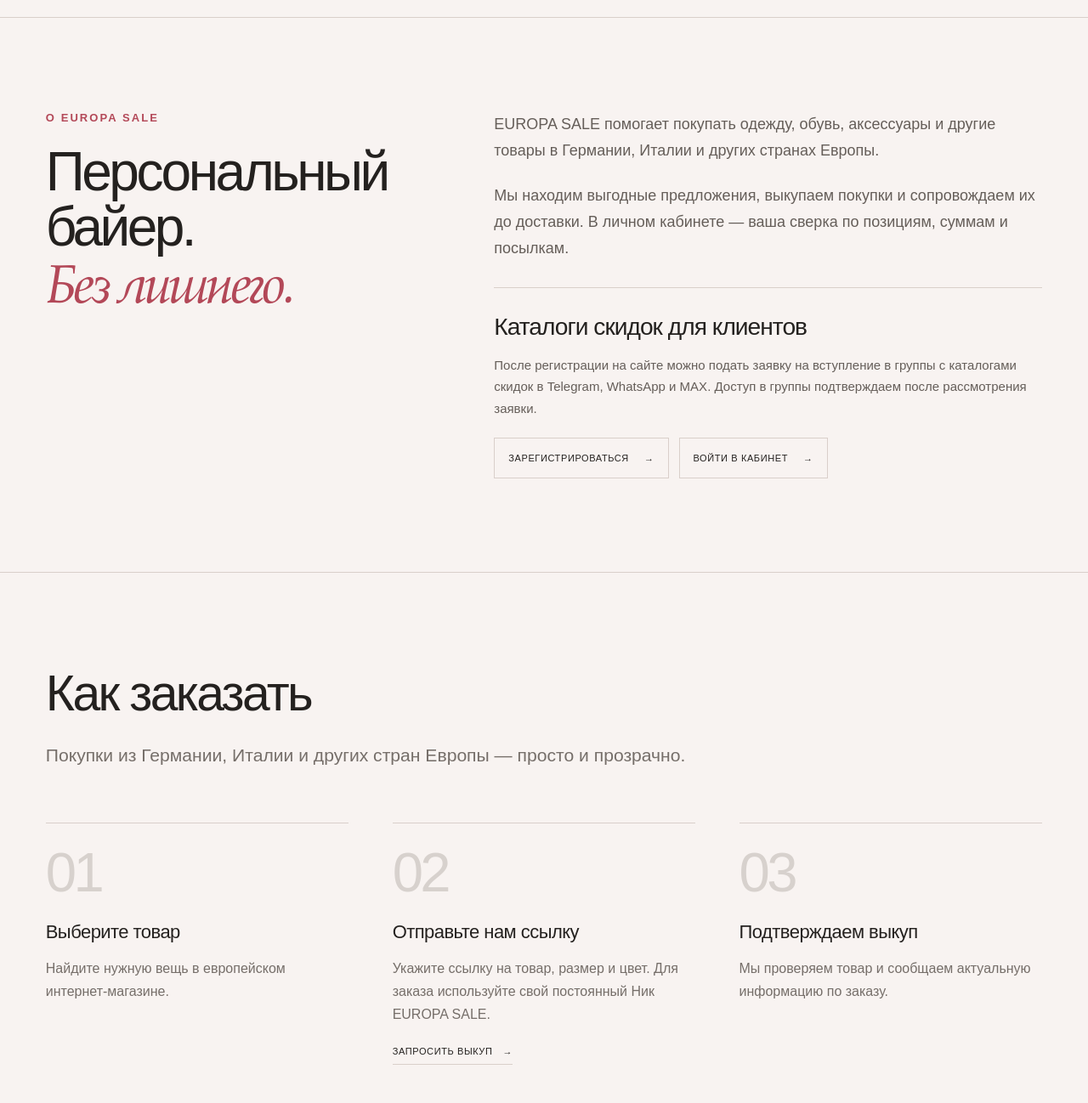
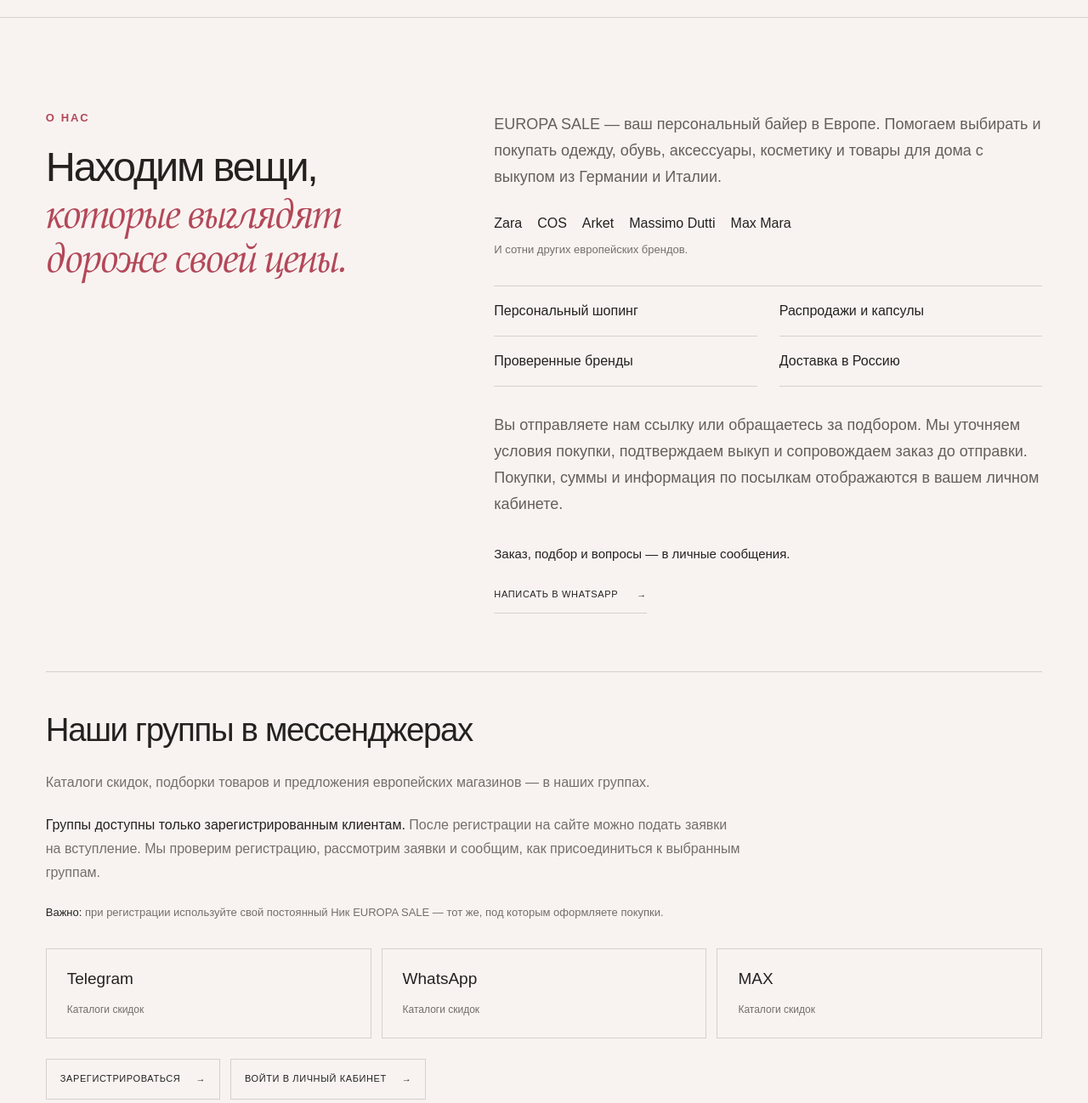
Before and after one commit to europasale/europa-sale-site, a plain HTML site: page index.html in a window 1280 px wide. Shown: the part 780-2078 px from the top of the page at 85% size. Drawn offline with nearby package versions, Linux system fonts and the light colour scheme.

Commit message:
Add files via upload

```diff
--- a/index.html
+++ b/index.html
@@ -6,7 +6,7 @@
   <meta name="theme-color" content="#f8f3f1" />
   <title>EUROPA SALE</title>
   <meta name="description" content="EUROPA SALE — покупки из Германии, Италии и других стран Европы." />
-  <meta name="europa-sale-version" content="EUROPA_SALE_20261013_REGISTRATION_LINK_RETRY_SINGLE_CLICK_NAV_BRANDS_15_SHOPS_SALES_CALCULATOR_CLIENT_CATALOGUES_DATE_DESC" />
+  <meta name="europa-sale-version" content="EUROPA_SALE_20261013_ABOUT_MESSENGERS_REGISTRATION_LINK_RETRY_SINGLE_CLICK_NAV_BRANDS_15_SHOPS_SALES_CALCULATOR_CLIENT_CATALOGUES_DATE_DESC" />
   <style>
     :root{
       --bg:#f8f3f1;
@@ -579,6 +579,45 @@
       #about .es-catalogue-channel span{font-size:10px}
     }
 
+    /* EUROPA SALE · About and messenger communities · 2026-10-13 */
+    #about .es-about-title{font-size:clamp(38px,3.8vw,62px);line-height:1.08;letter-spacing:-.045em;max-width:14ch}
+    #about .es-about-copy{min-width:0}
+    #about .es-about-brands{display:flex;flex-wrap:wrap;gap:8px 18px;margin:26px 0 8px;list-style:none;padding:0;color:var(--text);font-size:16px;font-weight:500;line-height:1.6}
+    #about .es-about-brands-note{font-size:13px;color:var(--muted);margin:0 0 30px}
+    #about .es-about-services{display:grid;grid-template-columns:repeat(2,minmax(0,1fr));gap:0 26px;margin:0 0 30px;padding:0;list-style:none;border-top:1px solid var(--line)}
+    #about .es-about-services li{padding:17px 0;border-bottom:1px solid var(--line);font-size:16px;line-height:1.5;color:var(--text)}
+    #about .es-about-contact{margin-top:30px}
+    #about .es-about-contact p{font-size:15px;line-height:1.7;margin:0 0 14px;color:var(--text)}
+    #about .es-about-contact-link{display:inline-flex;align-items:center;gap:22px;min-height:44px;padding:9px 0;border-bottom:1px solid var(--line);font-size:11px;letter-spacing:.06em;line-height:1.5;text-decoration:none;color:var(--text)}
+    #about .es-about-contact-link:hover{border-color:var(--text)}
+    #about .es-about-contact-link:focus-visible{outline:2px solid var(--text);outline-offset:5px}
+    #about .es-catalogue-panel{margin-top:68px;padding-top:44px}
+    #about .es-catalogue-panel h3{max-width:800px;font-size:clamp(28px,3vw,42px);margin-bottom:24px}
+    #about .es-catalogue-description{max-width:820px;color:var(--muted);font-size:16px;line-height:1.75}
+    #about .es-catalogue-description strong{color:var(--text);font-weight:500}
+    #about .es-about-nick-note{max-width:820px;margin:0 0 30px;font-size:13px;line-height:1.75;color:var(--muted)}
+    #about .es-about-nick-note strong{font-weight:500;color:var(--text)}
+    #about .es-catalogue-guest{display:block}
+    #about .es-about-messenger-grid{display:grid;grid-template-columns:repeat(3,minmax(0,1fr));gap:12px;margin-bottom:24px}
+    #about .es-about-messenger{display:flex;flex-direction:column;align-items:flex-start;gap:16px;min-width:0;padding:24px;border:1px solid var(--line)}
+    #about .es-about-messenger strong{font-size:19px;font-weight:500;color:var(--text)}
+    #about .es-about-messenger span{font-size:12px;line-height:1.5;color:var(--muted)}
+    #about .es-about-community-actions{display:flex;gap:12px;flex-wrap:wrap}
+    #about .es-catalogue-channel{padding:24px;min-height:112px}
+    #about .es-catalogue-channel strong{font-size:19px}
+    #about .es-catalogue-channel span{font-size:10px}
+    @media(max-width:560px){
+      #about .es-about-title{font-size:clamp(34px,9vw,44px);max-width:16ch}
+      #about .es-about-services{gap:0 18px}
+      #about .es-about-services li{font-size:14px}
+      #about .es-catalogue-panel{margin-top:44px;padding-top:32px}
+      #about .es-catalogue-panel h3{font-size:28px}
+      #about .es-about-messenger-grid{grid-template-columns:1fr;gap:10px}
+      #about .es-about-messenger{flex-direction:row;align-items:center;justify-content:space-between;gap:14px;min-height:64px;padding:17px 16px}
+      #about .es-about-community-actions{display:grid;grid-template-columns:1fr;gap:10px}
+      #about .es-catalogue-channel{min-height:64px;padding:17px 16px}
+    }
+
     /* EUROPA SALE · Purchase calculator · 2026-10-13 */
     #view-home #calculator{scroll-margin-top:122px}
     #calculator .es-calc-heading{max-width:920px;margin-bottom:52px}
@@ -734,21 +773,49 @@
         </div>
       </div>
 
-      <section class="home-section" id="about">
-        <div class="container home-section-grid">
+      <section class="home-section" id="about" aria-labelledby="es-about-title">
+        <div class="container">
+          <div class="home-section-grid">
             <div>
-            <div class="section-eyebrow">О EUROPA SALE</div>
-            <h2>Персональный байер.<em>Без лишнего.</em></h2>
-          </div>
-          <div class="home-copy">
-            <p>EUROPA SALE помогает покупать одежду, обувь, аксессуары и другие товары в Германии, Италии и других странах Европы.</p>
-            <p>Мы находим выгодные предложения, выкупаем покупки и сопровождаем их до доставки. В личном кабинете — ваша сверка по позициям, суммам и посылкам.</p>
-            <div class="es-catalogue-panel" id="es-catalogue-panel">
-              <h3>Каталоги скидок для клиентов</h3>
-              <p class="es-catalogue-description">После регистрации на сайте можно подать заявку на вступление в группы с каталогами скидок в Telegram, WhatsApp и MAX. Доступ в группы подтверждаем после рассмотрения заявки.</p>
+              <div class="section-eyebrow">О нас</div>
+              <h2 class="es-about-title" id="es-about-title">Находим вещи,
+                <em>которые выглядят дороже своей цены.</em>
+              </h2>
+            </div>
+            <div class="home-copy es-about-copy">
+              <p>EUROPA SALE — ваш персональный байер в Европе. Помогаем выбирать и покупать одежду, обувь, аксессуары, косметику и товары для дома с выкупом из Германии и Италии.</p>
+              <ul class="es-about-brands" aria-label="Бренды">
+                <li>Zara</li><li>COS</li><li>Arket</li><li>Massimo Dutti</li><li>Max Mara</li>
+              </ul>
+              <p class="es-about-brands-note">И сотни других европейских брендов.</p>
+              <ul class="es-about-services" aria-label="Услуги EUROPA SALE">
+                <li>Персональный шопинг</li>
+                <li>Распродажи и капсулы</li>
+                <li>Проверенные бренды</li>
+                <li>Доставка в Россию</li>
+              </ul>
+              <p>Вы отправляете нам ссылку или обращаетесь за подбором. Мы уточняем условия покупки, подтверждаем выкуп и сопровождаем заказ до отправки. Покупки, суммы и информация по посылкам отображаются в вашем личном кабинете.</p>
+              <div class="es-about-contact">
+                <p>Заказ, подбор и вопросы — в личные сообщения.</p>
+                <a class="es-about-contact-link" href="https://wa.me/79039114172" target="_blank" rel="noopener noreferrer">НАПИСАТЬ В WHATSAPP <span aria-hidden="true">→</span></a>
+              </div>
+            </div>
+          </div>
+          <div class="es-catalogue-panel" id="es-catalogue-panel" aria-labelledby="es-about-groups-title">
+            <h3 id="es-about-groups-title">Наши группы в мессенджерах</h3>
+            <p class="es-catalogue-description">Каталоги скидок, подборки товаров и предложения европейских магазинов — в наших группах.</p>
+            <p class="es-catalogue-description"><strong>Группы доступны только зарегистрированным клиентам.</strong> После регистрации на сайте можно подать заявки на вступление. Мы проверим регистрацию, рассмотрим заявки и сообщим, как присоединиться к выбранным группам.</p>
+            <p class="es-about-nick-note"><strong>Важно:</strong> при регистрации используйте свой постоянный Ник EUROPA SALE — тот же, под которым оформляете покупки.</p>
             <div class="es-catalogue-guest" data-catalogue-guest>
+              <div class="es-about-messenger-grid" aria-label="Группы EUROPA SALE">
+                <div class="es-about-messenger"><strong>Telegram</strong><span>Каталоги скидок</span></div>
+                <div class="es-about-messenger"><strong>WhatsApp</strong><span>Каталоги скидок</span></div>
+                <div class="es-about-messenger"><strong>MAX</strong><span>Каталоги скидок</span></div>
+              </div>
+              <div class="es-about-community-actions">
                 <a class="es-catalogue-action" href="#register">ЗАРЕГИСТРИРОВАТЬСЯ <span aria-hidden="true">→</span></a>
-                <a class="es-catalogue-action" href="#login">ВОЙТИ В КАБИНЕТ <span aria-hidden="true">→</span></a>
+                <a class="es-catalogue-action" href="#login">ВОЙТИ В ЛИЧНЫЙ КАБИНЕТ <span aria-hidden="true">→</span></a>
+              </div>
             </div>
             <div class="es-catalogue-member" data-catalogue-member hidden>
               <p class="es-catalogue-member-note">Выберите группу, в которую хотите вступить. В заявку подставим Ник из вашего клиентского кабинета.</p>
@@ -762,7 +829,6 @@
             <p class="es-catalogue-status" id="es-catalogue-status" role="status" aria-live="polite"></p>
             <button class="es-catalogue-retry" id="es-catalogue-retry" type="button" hidden>ПОВТОРИТЬ ПРОВЕРКУ →</button>
             <a class="es-catalogue-chat" id="es-catalogue-chat" target="_blank" rel="noopener noreferrer" hidden>ОТКРЫТЬ WHATSAPP С ЗАЯВКОЙ →</a>
-            </div>
           </div>
         </div>
       </section>
```
Lines whose indentation alone changed are shown as unchanged.
